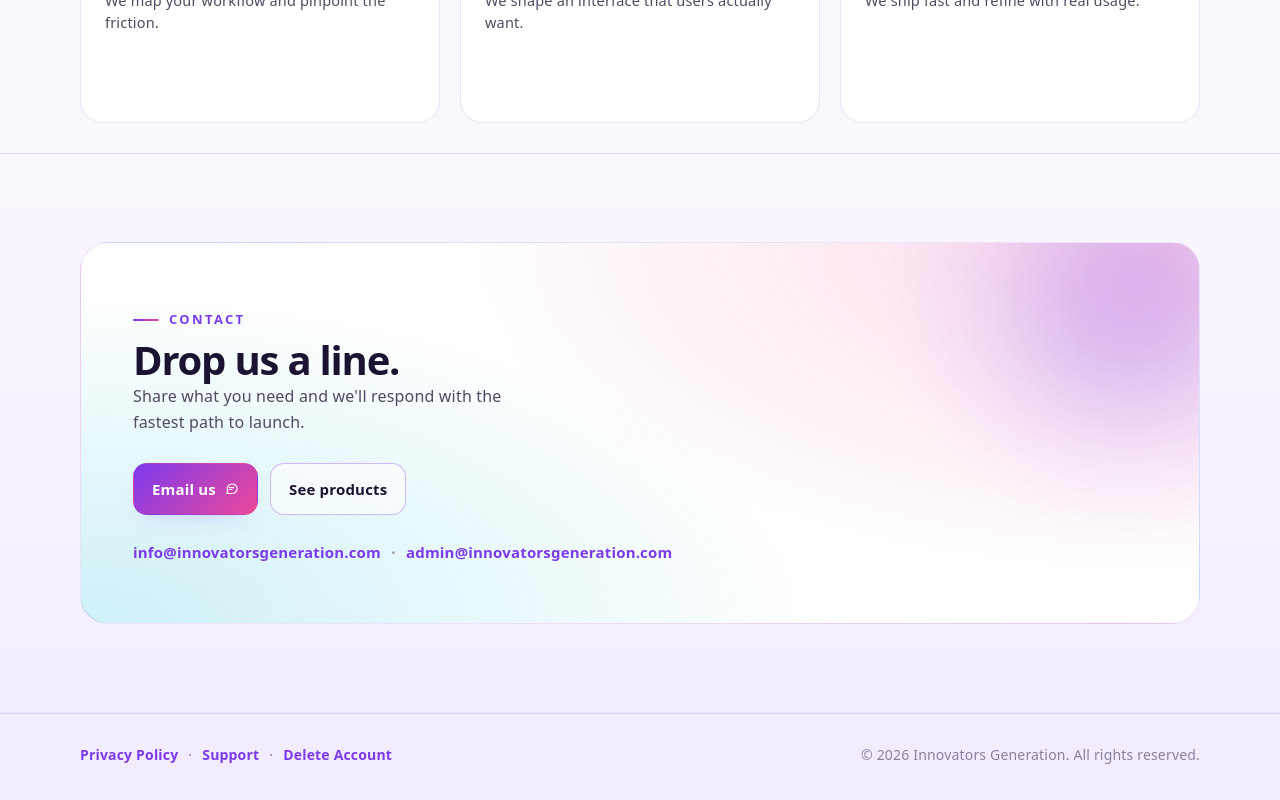
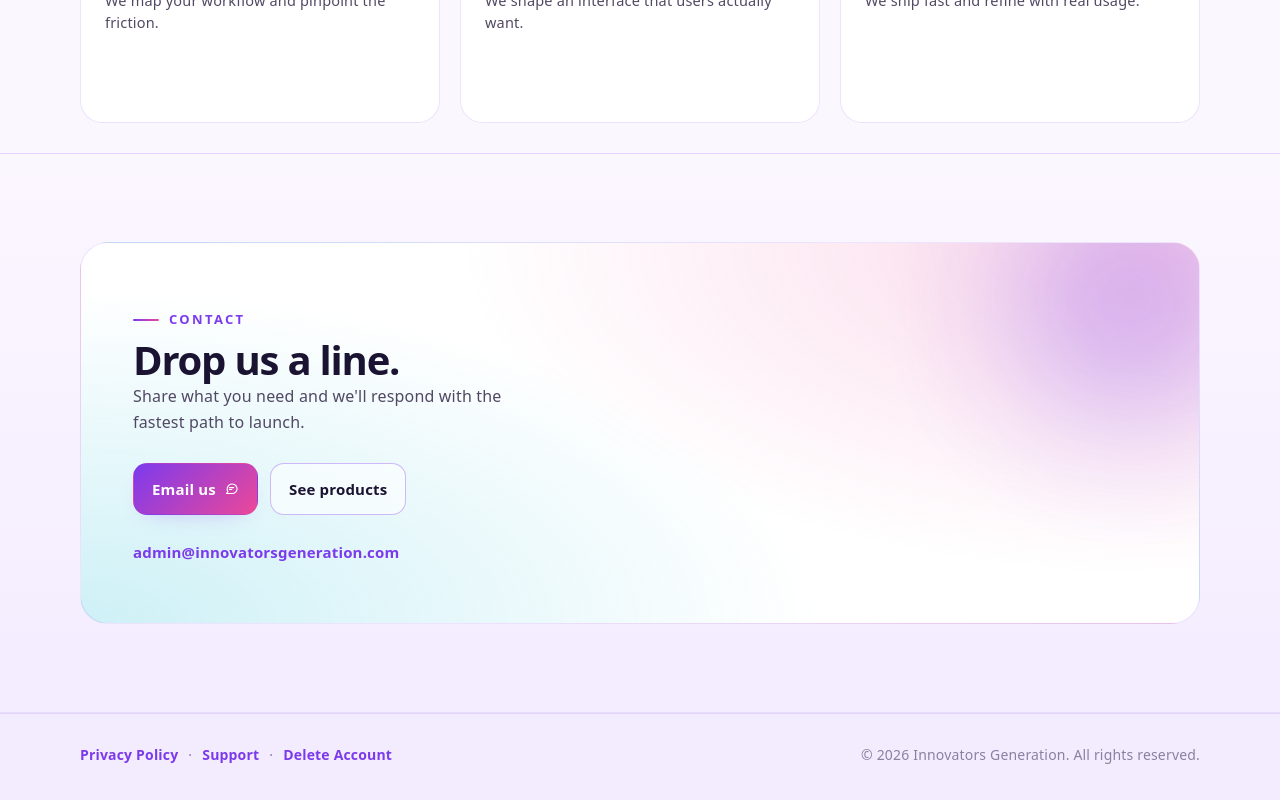
Before and after one commit to zub165/innovators-generation-website, a React (Vite) app: page / in a window 1280 px wide. Shown: the part 2495-3295 px from the top of the page. Built offline with nearby package versions, Linux system fonts and the light colour scheme.

Commit message:
feat: single admin@ contact email

```diff
--- a/src/App.jsx
+++ b/src/App.jsx
@@ -436,8 +436,6 @@ function App() {
                   </a>
                 </div>
                 <div className="contactMails">
-                  <a href="mailto:info@innovatorsgeneration.com">info@innovatorsgeneration.com</a>
-                  <span aria-hidden="true">·</span>
                   <a href="mailto:admin@innovatorsgeneration.com">admin@innovatorsgeneration.com</a>
                 </div>
               </div>
```
